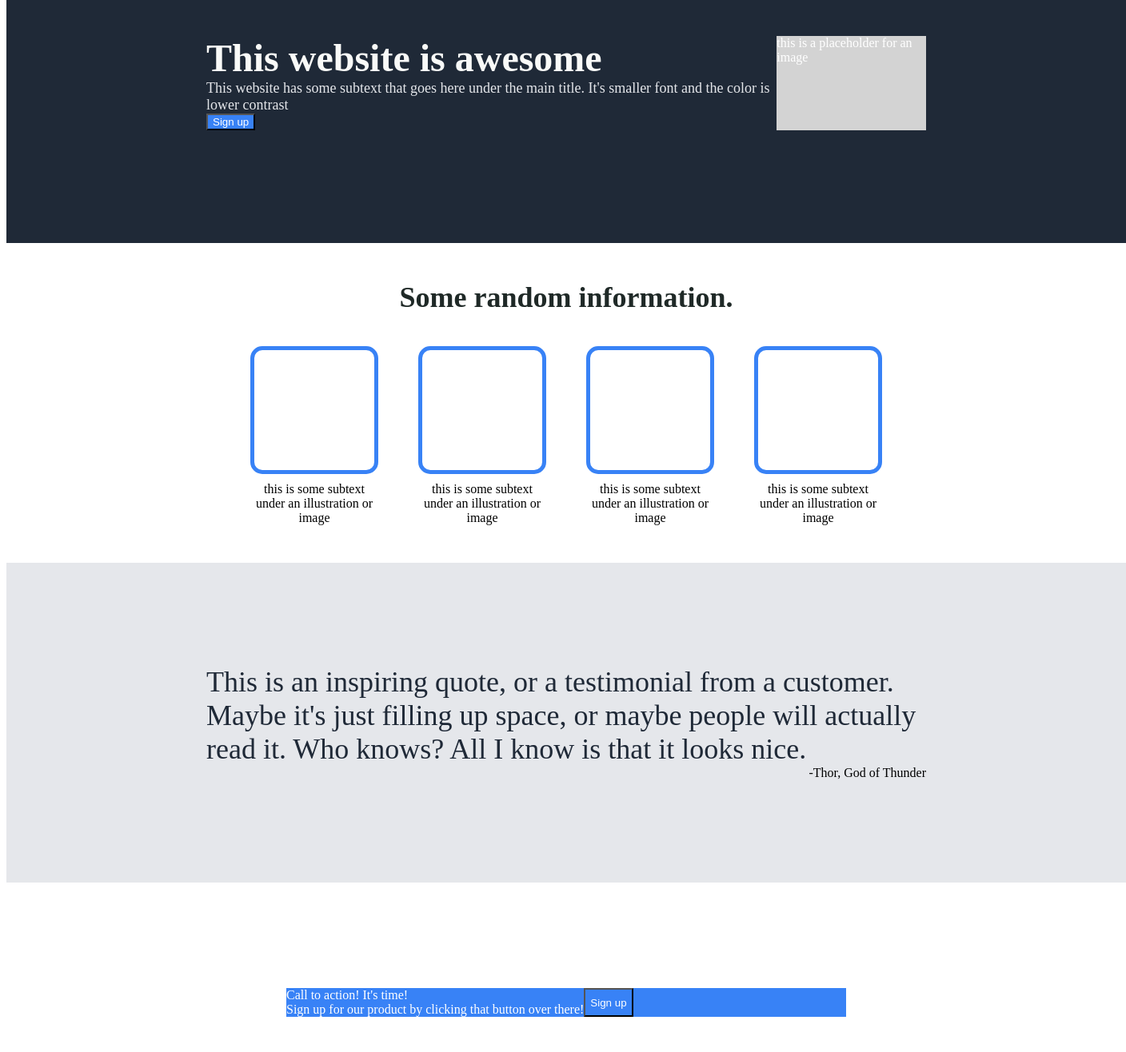
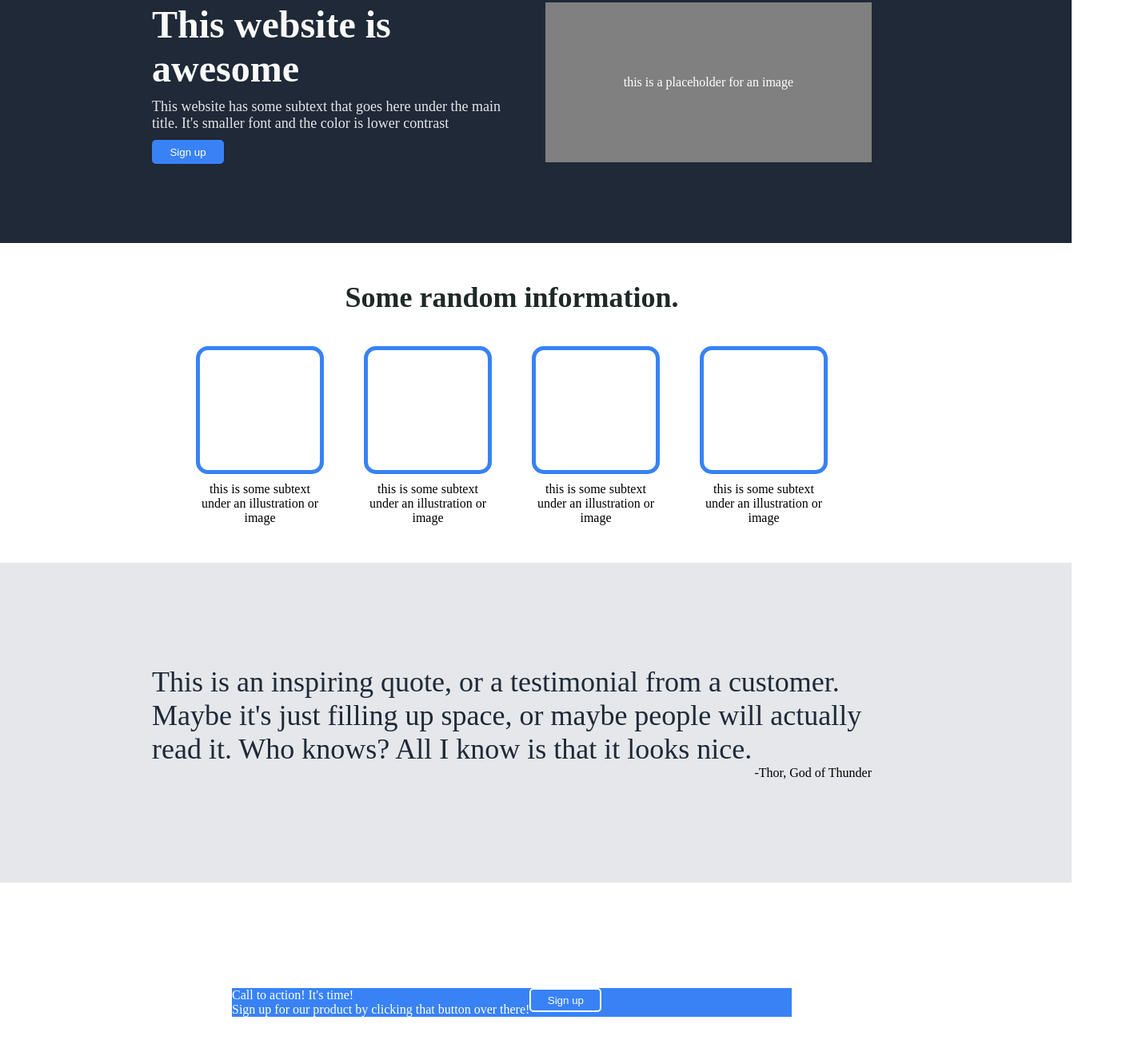
Before and after one commit to marksouthern3/awesome-website, a plain HTML site: page index.html in a window 1280 px wide. Shown: the part 164-1480 px from the top of the page at 80% size, 1408 px wide, since content can reach past the window. Drawn offline with Linux system fonts and the light colour scheme.

Commit message:
Finish hero section of website

```diff
--- a/index.html
+++ b/index.html
@@ -67,7 +67,7 @@
                 <div class="call-to-action-title">Call to action! It's time!</div>
                 <div class="call-to-action-text">Sign up for our product by clicking that button over there!</div>
             </div>
-            <button>Sign up</button>
+            <button class="action-button">Sign up</button>
         </div>
     </div>
 
--- a/style.css
+++ b/style.css
@@ -51,6 +51,12 @@ body {
 
 /* --------------------------------------- */
 
+body {
+    display: flex;
+    flex-direction: column;
+    align-items: center;
+}
+
 .header-list {
     list-style: none;
     display: flex;
@@ -86,11 +92,34 @@ body {
 .hero-container {
     display: flex;
     width: 900px;
+    gap: 50px;
 }
 
 .hero-image {
     color: white;
-    background-color: lightgray;
+    background-color: gray;
+    width: 750px;
+    height: 200px;
+    display: flex;
+    justify-content: center;
+    align-items: center;
+}
+
+.hero-content {
+    display: flex;
+    flex-direction: column;
+    gap: 10px;
+}
+
+button {
+    border: none;
+    border-radius: 5px;
+    width: 90px;
+    height: 30px;
+}
+
+.action-button {
+    border: 2px solid white;
 }
 
 .section-two {
```
